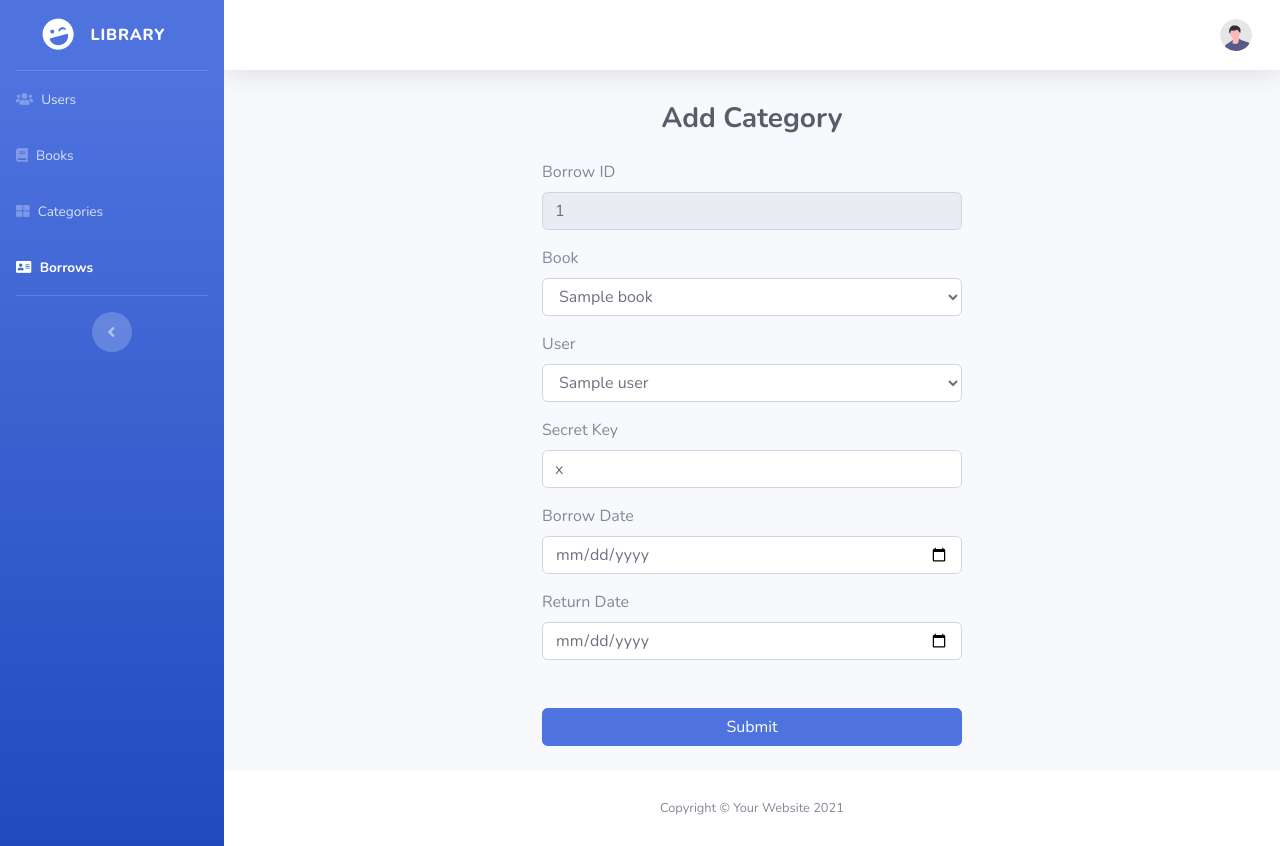
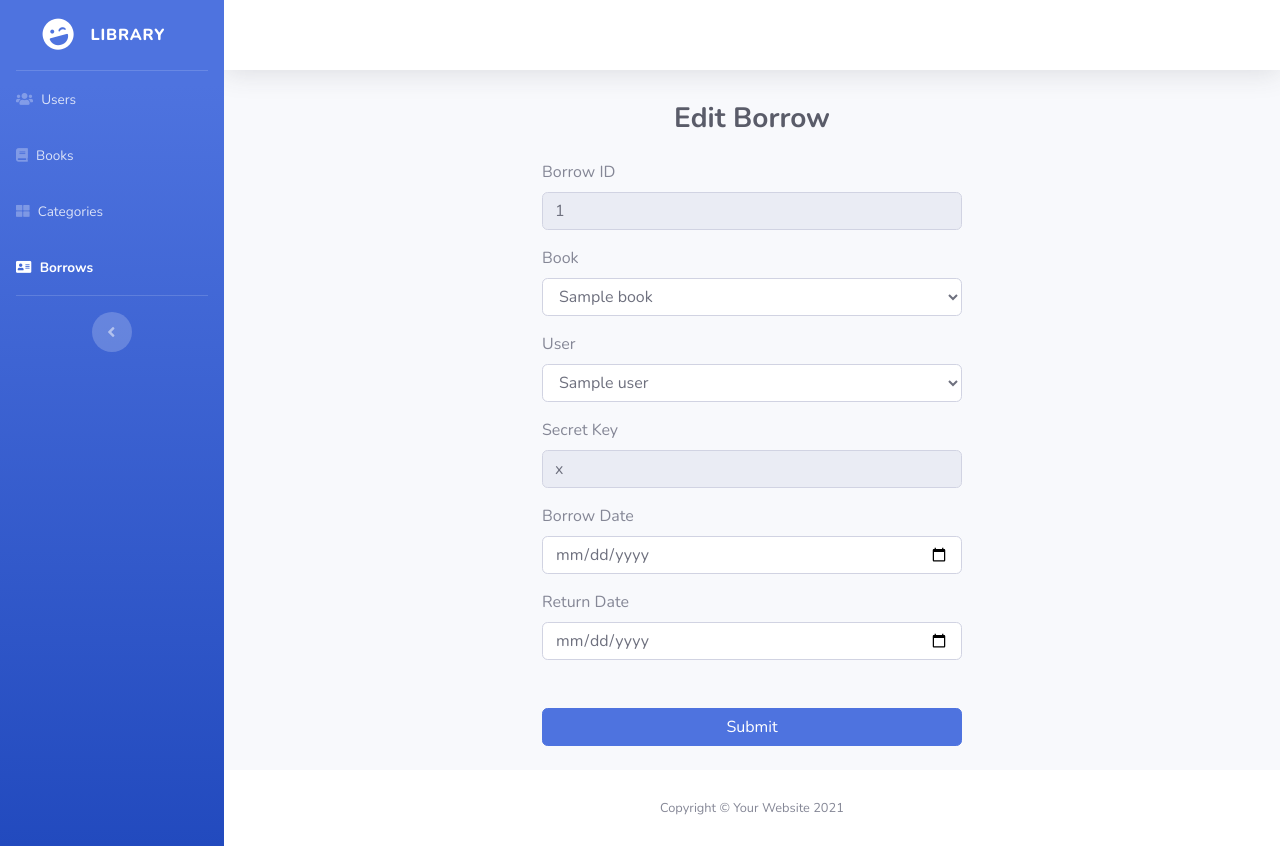
Before and after one commit to FXLJA/library-crud, a Flask app: template templates/admin/borrow/update.html in a window 1280 px wide. Run offline with Flask 2, Linux system fonts and the light colour scheme; the template is opened without the code that fills it: most values are stand-ins (such as "Sample title", 1, 10 or a date in 2020); some libraries are stand-ins or nearby versions.

Commit message:
minor label fixes, remove broken image from top navbar

```diff
--- a/templates/admin/borrow/insert.html
+++ b/templates/admin/borrow/insert.html
@@ -17,7 +17,7 @@
         <div class="col-3"></div>
         <div class="col-6 align-self-center pt-2 pb-4 px-5">
             <div class="d-sm-flex align-items-center justify-content-center mb-4">
-                <h1 class="h3 mb-0 font-weight-bold text-gray-800">Add Category</h1>
+                <h1 class="h3 mb-0 font-weight-bold text-gray-800">Add Borrow</h1>
             </div>
             <form class="" method="post" enctype="multipart/form-data">
                 <div class="form-group">
@@ -45,7 +45,7 @@
 
                 <div class="form-group">
                     <label>Secret Key</label>
-                    <input class="form-control" name="secret_key" type="text" required>
+                    <input class="form-control" name="secret_key" type="text" required disabled>
                 </div>
 
                 <div class="form-group">
--- a/templates/admin/borrow/update.html
+++ b/templates/admin/borrow/update.html
@@ -17,7 +17,7 @@
         <div class="col-3"></div>
         <div class="col-6 align-self-center pt-2 pb-4 px-5">
             <div class="d-sm-flex align-items-center justify-content-center mb-4">
-                <h1 class="h3 mb-0 font-weight-bold text-gray-800">Add Category</h1>
+                <h1 class="h3 mb-0 font-weight-bold text-gray-800">Edit Borrow</h1>
             </div>
             <form class="" method="post" enctype="multipart/form-data">
                 <div class="form-group">
@@ -45,7 +45,7 @@
 
                 <div class="form-group">
                     <label>Secret Key</label>
-                    <input class="form-control" name="secret_key" type="text" value="{{ borrow.secret_key }}" required>
+                    <input class="form-control" name="secret_key" type="text" value="{{ borrow.secret_key }}" required disabled>
                 </div>
 
                 <div class="form-group">
--- a/templates/admin/layout.html
+++ b/templates/admin/layout.html
@@ -124,8 +124,6 @@
                             <a class="nav-link dropdown-toggle" href="#" id="userDropdown" role="button"
                                data-toggle="dropdown" aria-haspopup="true" aria-expanded="false">
                                 <span class="mr-2 d-none d-lg-inline text-gray-600 small">{{ session[admin] }}</span>
-                                <img class="img-profile rounded-circle"
-                                     src="img/undraw_profile.svg">
                             </a>
                             <!-- Dropdown - User Information -->
                             <div class="dropdown-menu dropdown-menu-right shadow animated--grow-in"
--- a/templates/user/layout.html
+++ b/templates/user/layout.html
@@ -105,8 +105,6 @@
                                 <a class="nav-link dropdown-toggle" href="#" id="userDropdown" role="button"
                                    data-toggle="dropdown" aria-haspopup="true" aria-expanded="false">
                                     <span class="mr-2 d-none d-lg-inline text-gray-600 small">{{ session[user] }}</span>
-                                    <img class="img-profile rounded-circle"
-                                         src="img/undraw_profile.svg">
                                 </a>
                                 <!-- Dropdown - User Information -->
                                 <div class="dropdown-menu dropdown-menu-right shadow animated--grow-in"
```
